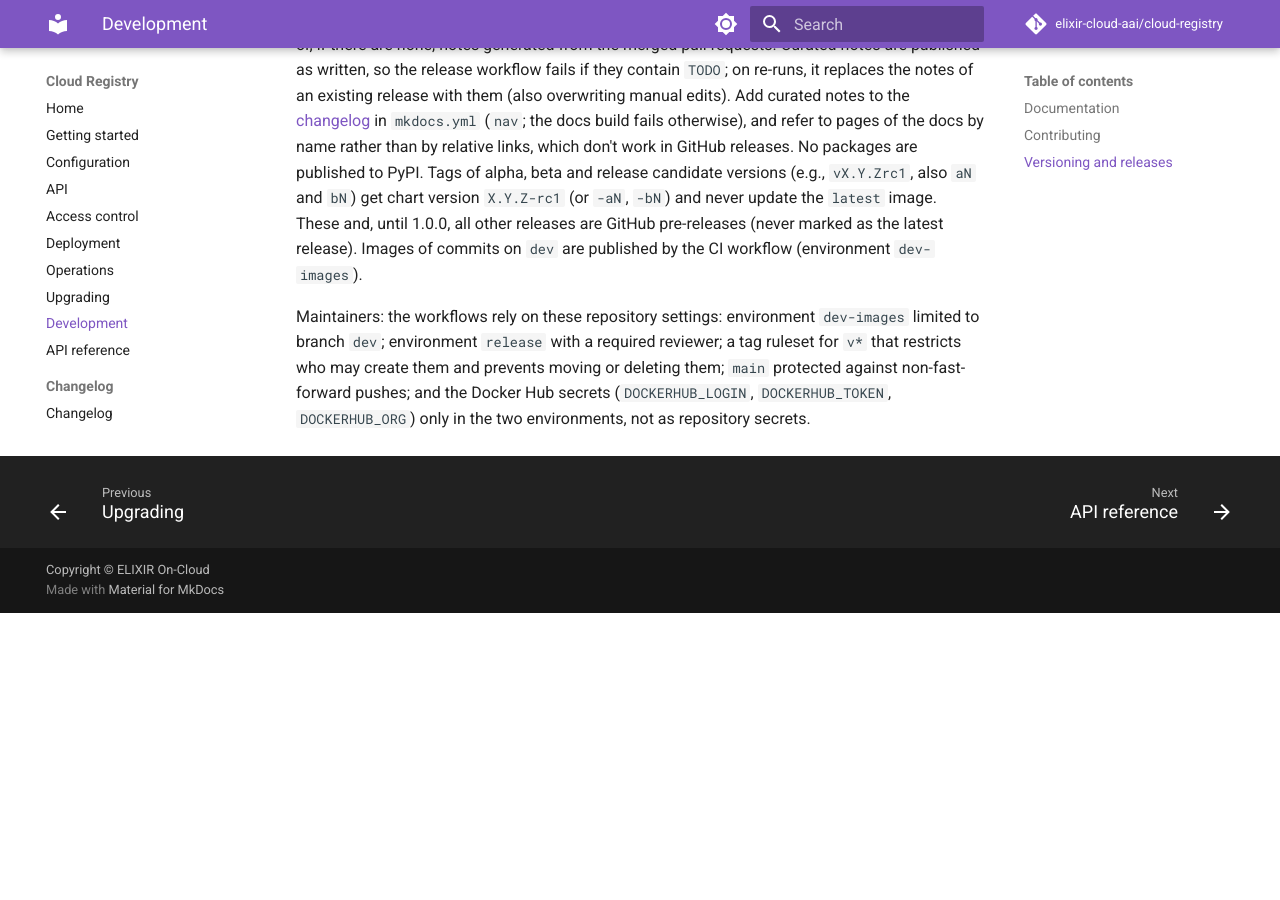
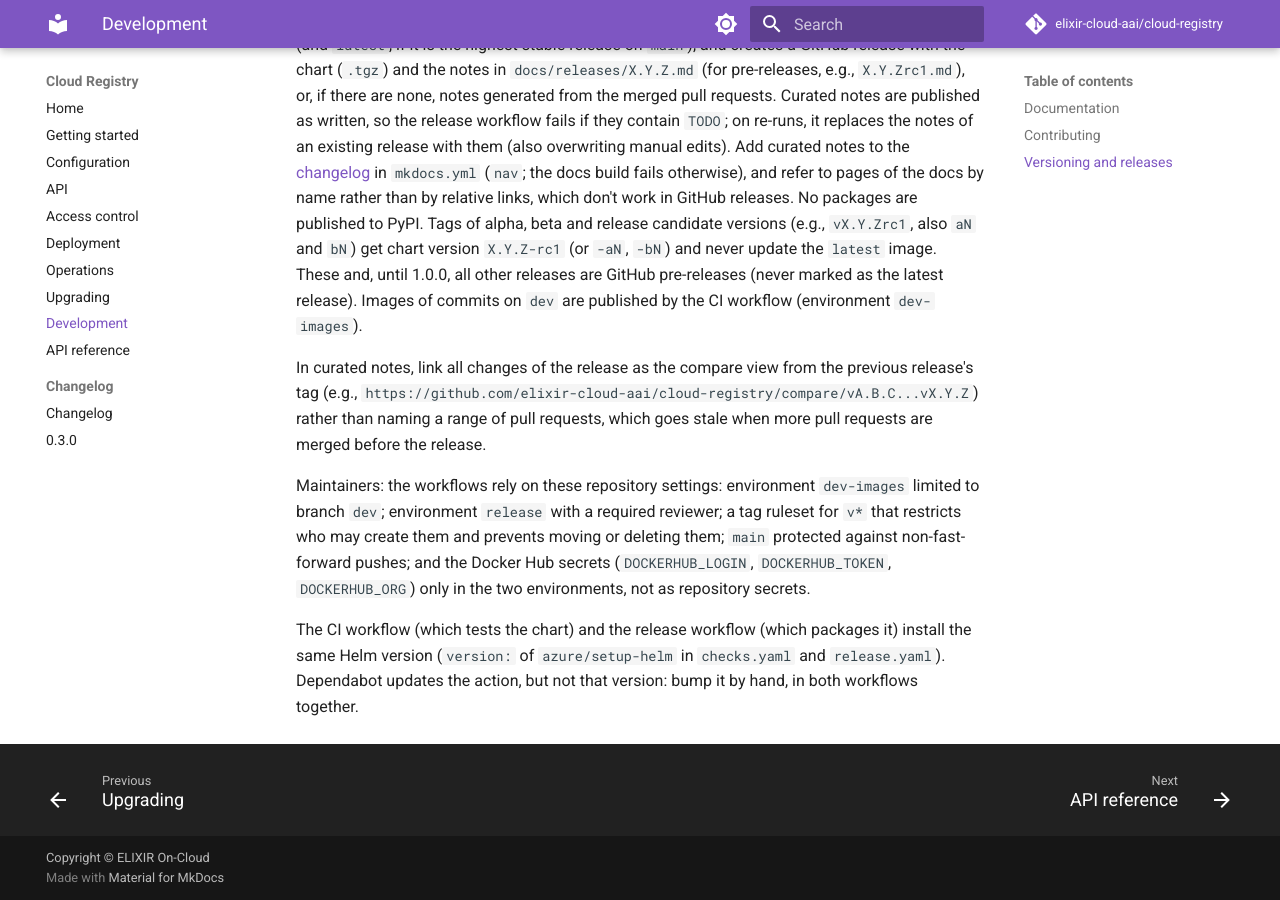
Before and after one commit to elixir-cloud-aai/cloud-registry, an MkDocs documentation site: the page built from docs/development.md, in a window 1280 px wide and 900 px high, scrolled down 2176 px. Built offline with MkDocs 1.6.1 and Material for MkDocs 9.7.7, drawn with Linux system fonts in a browser that asks for light colours; comment, search, counter and statistics services are not loaded; before the commit the page ends 2789 px from its top, so only the background shows below that; some of the changed text lies outside the part shown.

Commit message:
docs: document Helm version and actionlint
The Helm version of both workflows is bumped by hand, together;
actionlint checks the workflows (pre-commit); curated release notes
link the compare view.

Co-Authored-By: Claude Opus 5.5 <noreply@anthropic.com>

```diff
--- a/docs/development.md
+++ b/docs/development.md
@@ -29,7 +29,11 @@ The checks are configured in
 and
 [`pyproject.toml`](https://github.com/elixir-cloud-aai/cloud-registry/blob/dev/pyproject.toml).
 Project-specific rules are in `.semgrep/` (security) and `.ast-grep/`
-(anti-patterns such as HTTP status codes as strings). To suppress a false
+(anti-patterns such as HTTP status codes as strings).
+[actionlint](https://github.com/rhysd/actionlint) checks the workflows in
+`.github/workflows/`, and their shell scripts with
+[ShellCheck](https://www.shellcheck.net/) if it is installed (as on
+GitHub-hosted runners, so CI may find more than a local run without it). To suppress a false
 positive, add a comment with the reason to the line: `# noqa: <code>` (ruff),
 `# nosemgrep: <rule-id>`, `# ast-grep-ignore: <rule-id>` or
 `# gitleaks:allow`.
@@ -129,9 +133,20 @@ update the `latest` image. These and, until 1.0.0, all other releases are
 GitHub pre-releases (never marked as the latest release). Images of commits
 on `dev` are published by the CI workflow (environment `dev-images`).
 
+In curated notes, link all changes of the release as the compare view from
+the previous release's tag (e.g.,
+`https://github.com/elixir-cloud-aai/cloud-registry/compare/vA.B.C...vX.Y.Z`)
+rather than naming a range of pull requests, which goes stale when more pull
+requests are merged before the release.
+
 Maintainers: the workflows rely on these repository settings: environment
 `dev-images` limited to branch `dev`; environment `release` with a required
 reviewer; a tag ruleset for `v*` that restricts who may create them and
 prevents moving or deleting them; `main` protected against non-fast-forward
 pushes; and the Docker Hub secrets (`DOCKERHUB_LOGIN`, `DOCKERHUB_TOKEN`,
 `DOCKERHUB_ORG`) only in the two environments, not as repository secrets.
+
+The CI workflow (which tests the chart) and the release workflow (which
+packages it) install the same Helm version (`version:` of `azure/setup-helm`
+in `checks.yaml` and `release.yaml`). Dependabot updates the action, but not
+that version: bump it by hand, in both workflows together.
```
Also changed, not shown: other parts of docs/development.md (+1 -1 lines).
